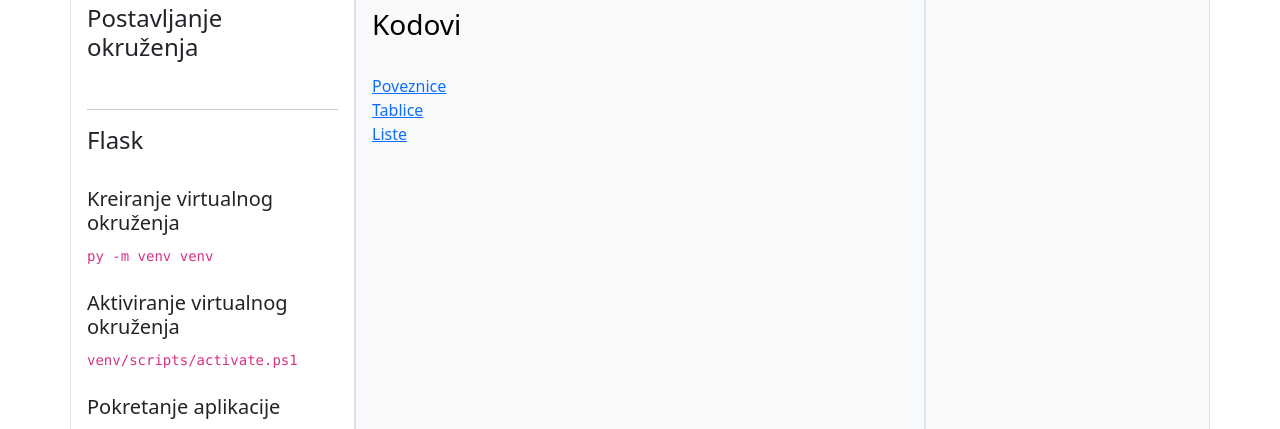
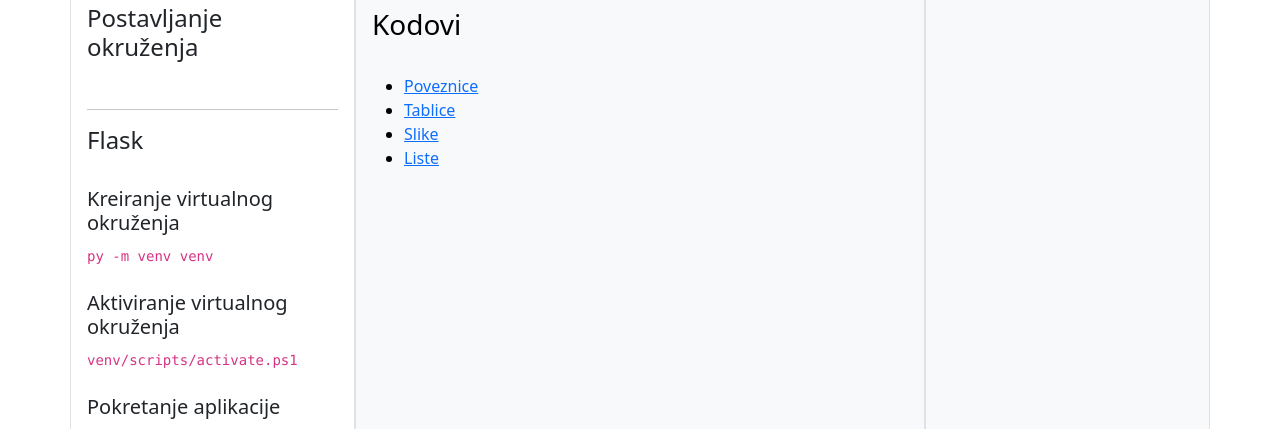
Before and after one commit to baltazar-flask/skola, a plain HTML site: page index.html in a window 1280 px wide. Shown: the part 351-780 px from the top of the page. Drawn offline with nearby package versions, Linux system fonts and the light colour scheme.

Commit message:
Add files via upload

```diff
--- a/index.html
+++ b/index.html
@@ -140,20 +140,28 @@
     let links = [
       { url: link + "EeW38fY2R1FCkIZwK6-pbXIB0zHrH1D-YNgaDc3w_Mx-4A?e=VuiLz7", text: "Poveznice" },
       { url: link + "ET3Zx8QirylJkBhmav3PBdkByzXjU-yJ-jP1Uog-tzCCBw?e=wHV5cm", text: "Tablice" },
+      { url: link + "Ec-AO99Ag11CsVYes47XJzUBua34eCLwl8rwvaXxtSBRlg?e=SXm950", text: "Slike" },
       { url: link + "ESQ3-rxkN3RHiLZjVu_kdVcBIDeS0MTuTnyvm0yg0s1KYw?e=ZGEhbU", text: "Liste" },
     ];
 
     let container = document.getElementById("link-container");
 
+    // Kreiramo <ol> listu
+    let ul = document.createElement("ul");
+
     links.forEach(linkData => {
+      let li = document.createElement("li"); // Kreiramo list item
       let a = document.createElement("a");
+
       a.href = linkData.url;
       a.textContent = linkData.text;
       a.target = "_blank";
-      a.style.display = "block"; // Svaki link u novi red
 
-      container.appendChild(a);
+      li.appendChild(a); // Dodajemo link u list item
+      ul.appendChild(li); // Dodajemo list item u <ol>
     });
+
+    container.appendChild(ul); // Dodajemo <ol> u container
   </script>
 
 </body>
```
